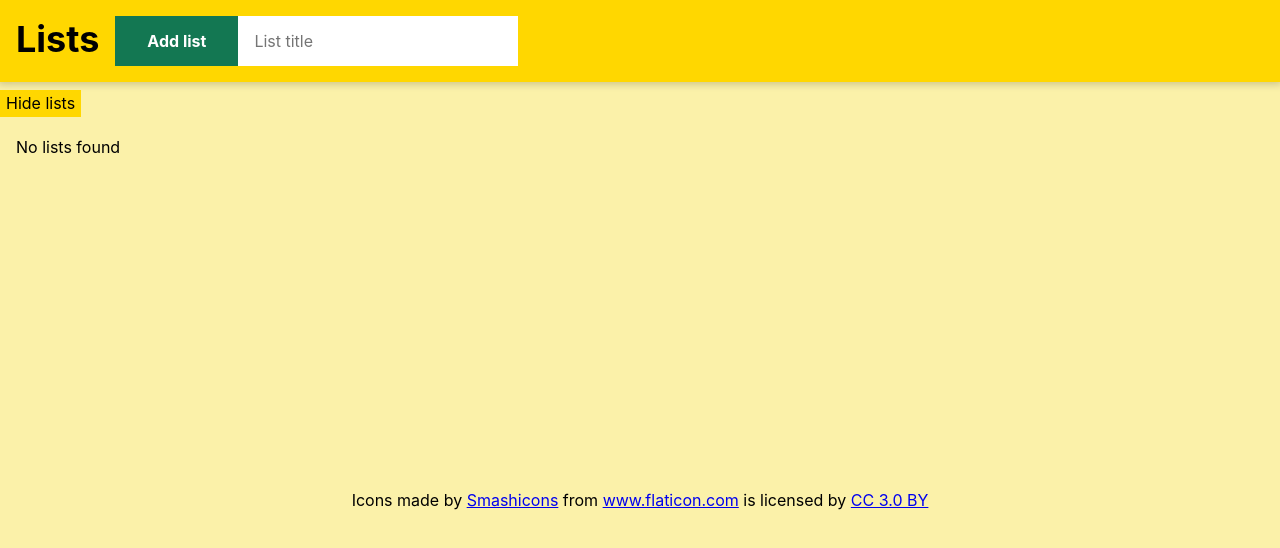
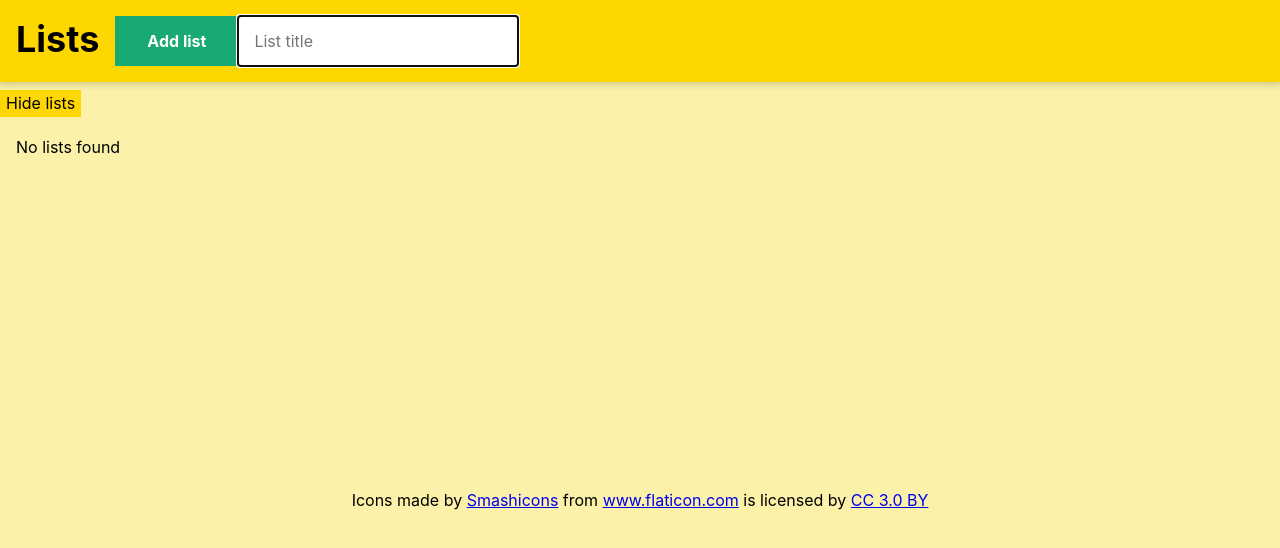
Before and after one commit to petermacko90/lists, a React (Create React App) app: page / in a window 1280 px wide. Both pictures are taken after a click on the button "Add list". Shown: the top 548 px of the page. Built offline with nearby package versions, Linux system fonts and the light colour scheme.

Commit message:
focus add list input

```diff
--- a/src/components/Navigation/Navigation.js
+++ b/src/components/Navigation/Navigation.js
@@ -13,9 +13,16 @@ const mapDispatchToProps = (dispatch) => {
 class Navigation extends Component {
   constructor() {
     super();
+    this.addList = React.createRef();
     this.state = {
       newListTitle: ''
     };
+  }
+
+  componentDidUpdate() {
+    if (this.props.isShowAddListInput) {
+      this.addList.current.focus();
+    }
   }
 
   /* handle adding a list */
@@ -70,6 +77,7 @@ class Navigation extends Component {
                     onKeyPress={this.onKeyPressAddList(newListTitle)}
                     placeholder="List title"
                     className="pa3 b--none mv3 w-60 w-auto-ns"
+                    ref={this.addList}
                   />
               }
             </div>
```
